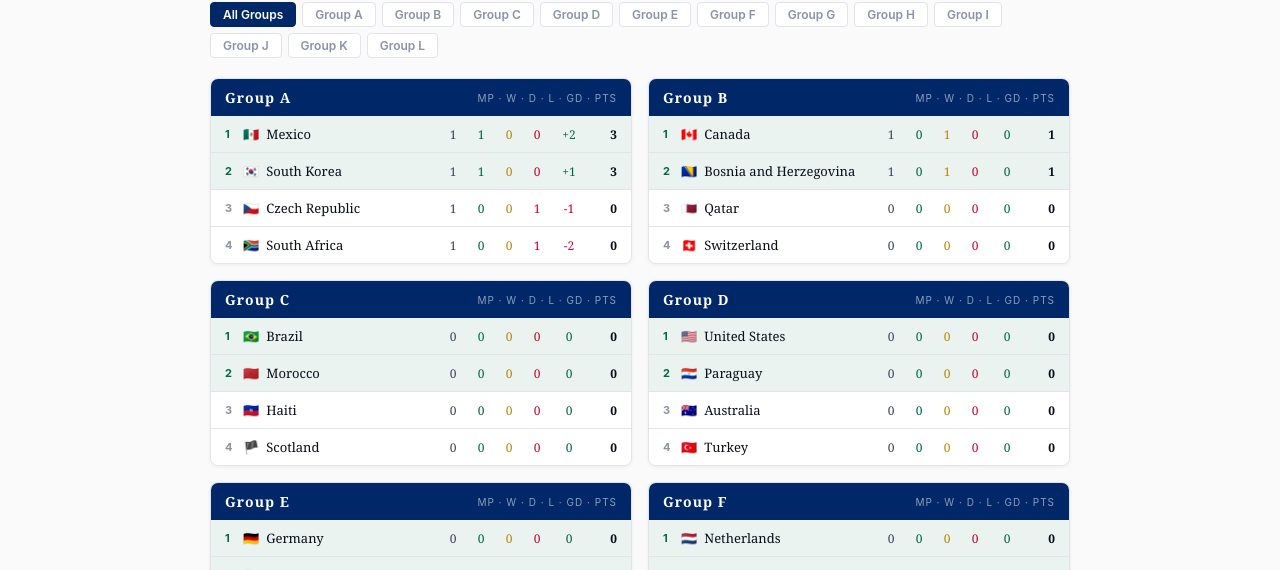
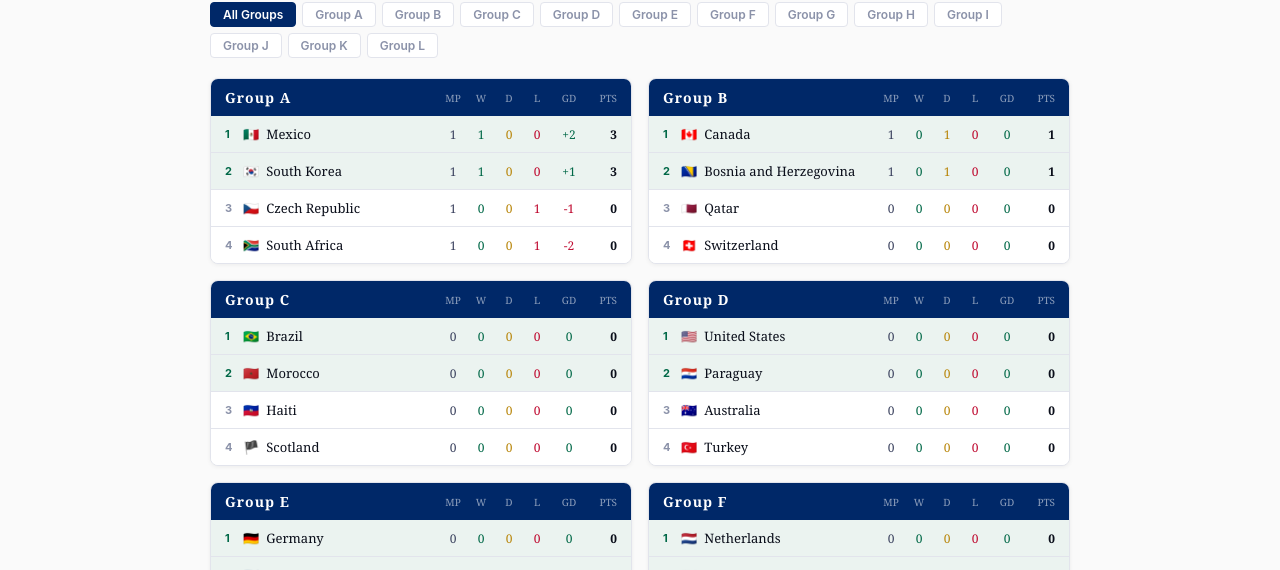
Before and after one commit to KeepItJibreel/worldcup-dashboard, a React (Vite) app in the folder frontend/: page / in a window 1280 px wide. Both pictures are taken after a click on the button "Groups". Shown: the part 202-772 px from the top of the page. Built offline with nearby package versions, Linux system fonts and the light colour scheme.

Commit message:
fixed group standings and prediction cards alignment issues

```diff
--- a/frontend/src/App.jsx
+++ b/frontend/src/App.jsx
@@ -260,8 +260,15 @@
         background:C.usaBlue }}>
         <span style={{ fontFamily:SERIF, fontWeight:700, letterSpacing:1,
           color:"#FFFFFF", fontSize:14 }}>Group {group}</span>
-        <span style={{ fontSize:10, color:"rgba(255,255,255,0.55)",
-          letterSpacing:1, fontFamily:SANS }}>MP · W · D · L · GD · PTS</span>
+        <span style={{ fontFamily:"'Georgia', monospace", fontSize:10,
+          color:"rgba(255,255,255,0.55)", display:"flex", gap:12, flexShrink:0 }}>
+          <span style={{ width:16, textAlign:"center" }}>MP</span>
+          <span style={{ width:16, textAlign:"center" }}>W</span>
+          <span style={{ width:16, textAlign:"center" }}>D</span>
+          <span style={{ width:16, textAlign:"center" }}>L</span>
+          <span style={{ width:24, textAlign:"center" }}>GD</span>
+          <span style={{ width:24, textAlign:"right" }}>PTS</span>
+        </span>
       </div>
       {rows.map((r, i) => (
         <div key={r.team} style={{ display:"flex", alignItems:"center",
@@ -457,16 +464,16 @@
               display:"flex", marginBottom:6 }}>
               <div style={{ width:`${homeW}%`, background:C.usaBlue,
                 transition:"width 0.6s ease" }} />
-              <div style={{ width:`${awayW}%`,
-                background: favour === "away" ? C.usaRed : C.border }} />
+              <div style={{ width:`${awayW}%`, background:C.usaRed,
+                transition:"width 0.6s ease" }} />
             </div>
             <div style={{ display:"flex", justifyContent:"space-between",
               fontSize:12, fontFamily:SANS }}>
-              <span style={{ fontWeight:700,
-                color: favour === "home" ? C.usaBlue : C.muted }}>{homeW}%</span>
+              <span style={{ fontWeight: favour === "home" ? 700 : 400,
+                color:C.usaBlue }}>{homeW}%</span>
               <span style={{ color:C.muted, fontSize:10 }}>win probability</span>
-              <span style={{ fontWeight:700,
-                color: favour === "away" ? C.usaRed : C.muted }}>{awayW}%</span>
+              <span style={{ fontWeight: favour === "away" ? 700 : 400,
+                color:C.usaRed }}>{awayW}%</span>
             </div>
             {favour !== "even" && (
               <div style={{ textAlign:"center", fontSize:11,
```
